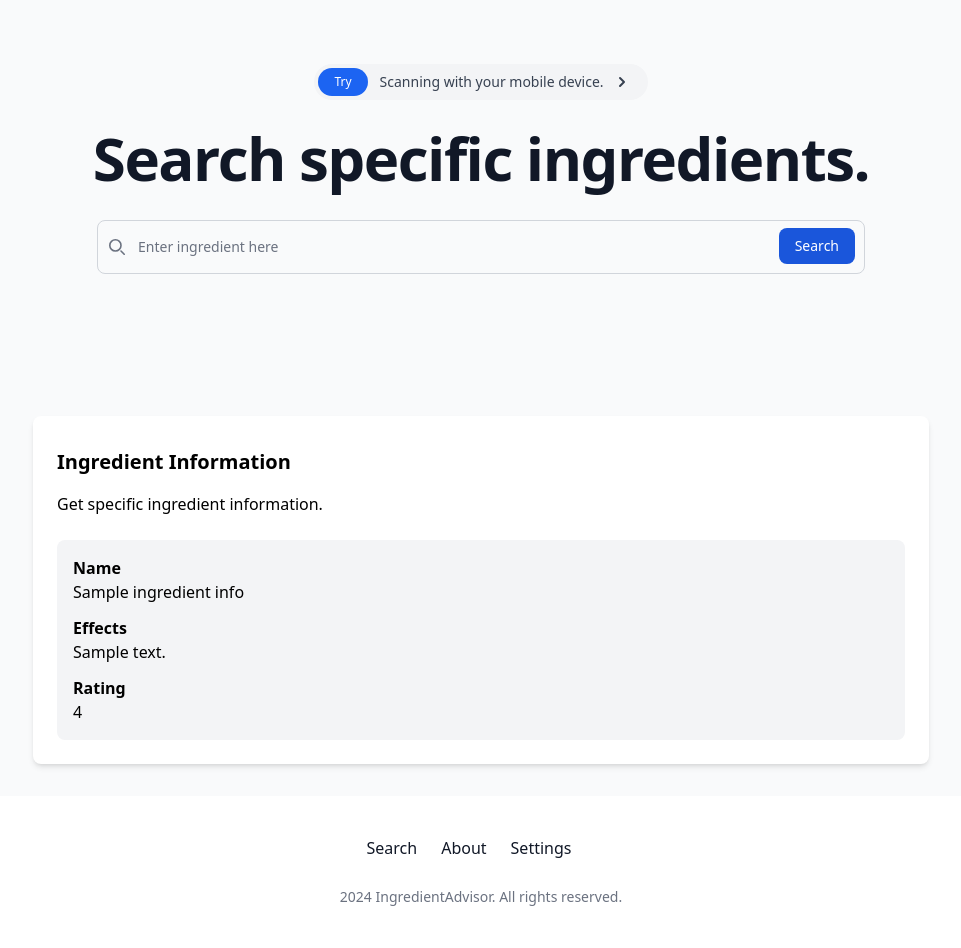
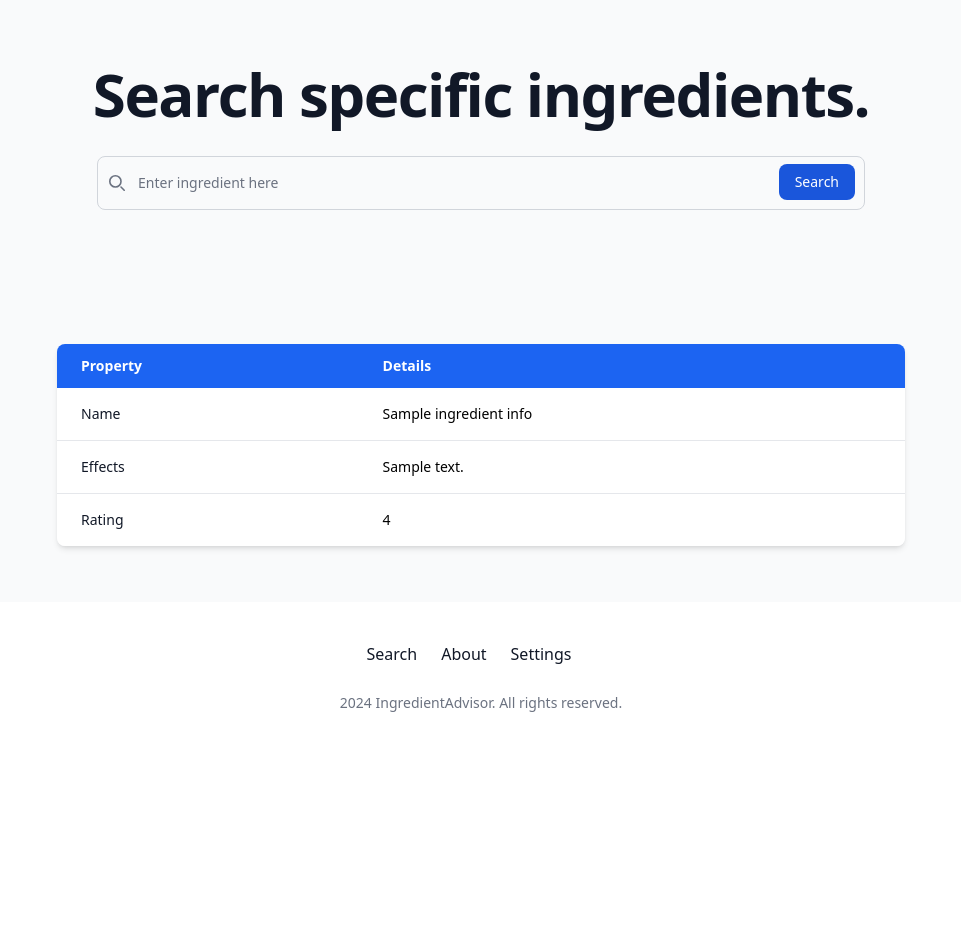
Before and after one commit to Pablosarti7/barcode-reader-web-app, a Flask app: template templates/search.html in a window 1280 px wide. Shown: the part 60-1008 px from the top of the page, without its empty margins (159-1120 px from the left). After the commit the page ends 772 px from the top, so only its background shows below. Run offline with Flask 2, Linux system fonts and the light colour scheme; tables that the repository leaves empty hold one stand-in row (values such as "Sample post"); the template is opened without the code that fills it: values that come from a table or form of the project are taken from there, most other values are stand-ins (such as "Sample title", 1, 10 or a date in 2020); some libraries are stand-ins or nearby versions.

Commit message:
Changes to the UI and UX

```diff
--- a/templates/navigation.html
+++ b/templates/navigation.html
@@ -34,6 +34,7 @@
                 <span class="self-center text-xl font-semibold whitespace-nowrap dark:text-black">Ingredient
                     Advisor</span>
             </a>
+            <!-- Mobile Menu -->
             <div class="flex items-center lg:order-2">
                 {% if not logged_in %}
                 <a href="{{ url_for('login') }}"
@@ -57,6 +58,7 @@
                     </svg>
                 </button>
             </div>
+            <!-- Desktop Menu -->
             <div class="hidden justify-between items-center w-full lg:flex lg:w-auto lg:order-1" id="mobile-menu-2">
                 <ul class="flex flex-col mt-4 font-medium lg:flex-row lg:space-x-8 lg:mt-0">
                     <li>
--- a/templates/search.html
+++ b/templates/search.html
@@ -83,6 +83,7 @@
         <section class="bg-gray-50 dark:bg-gray-900 max-h-80">
             <div class="py-8 px-4 mx-auto max-w-screen-xl text-center lg:py-16 lg:px-12">
                 <!-- Your main content here -->
+                <div class="lg:hidden">
                     <a href="{{ url_for('home') }}"
                         class="inline-flex justify-between items-center py-1 px-1 pr-4 mb-7 text-sm text-gray-700 bg-gray-100 rounded-full dark:bg-gray-300 dark:text-black hover:bg-gray-200"
                         role="alert">
@@ -95,6 +96,7 @@
                                 clip-rule="evenodd"></path>
                         </svg>
                     </a>
+                </div>
                 <h1
                     class="mb-4 text-4xl font-extrabold tracking-tight leading-none text-gray-900 md:text-5xl lg:text-6xl dark:text-black">
                     Search specific ingredients.</h1>
@@ -135,30 +137,53 @@
 
         <section class="bg-gray-50 dark:bg-gray-900 flex flex-col flex-grow">
 
-                <div class="flex justify-center mt-7 md:mt-24">
+            <div class="flex justify-center">
                 <div class="w-full max-w-4xl mx-auto mb-8">
-                        <div class="bg-white shadow-md rounded-lg overflow-hidden">
+                    <div class="overflow-hidden">
                         <div class="p-6">
-                                <h5 class="mt-2 text-xl font-semibold">Ingredient Information</h5>
-                                <p class="mt-4">Get specific ingredient information.</p>
-                                <div class="bg-gray-100 p-4 mt-6 rounded-lg">
+
                             {% if ingredient_info %}
-                                    <div class="mb-3">
-                                        <h6 class="font-semibold">Name</h6>
-                                        <p>{{ingredient_info['name']}}</p>
-                                    </div>
-                                    <div class="mb-3">
-                                        <h6 class="font-semibold">Effects</h6>
-                                        <p>{{ingredient_info['description']}}</p>
-                                    </div>
-                                    <div>
-                                        <h6 class="font-semibold">Rating</h6>
-                                        <p>{{ingredient_info['rating']}}</p>
+                            <div class="relative overflow-x-auto shadow-md sm:rounded-lg">
+                                <table class="w-full text-sm text-left">
+                                    <thead class="text-white bg-blue-600">
+                                        <tr>
+                                            <th scope="col" class="px-6 py-3">Property</th>
+                                            <th scope="col" class="px-6 py-3">Details</th>
+                                        </tr>
+                                    </thead>
+                                    <tbody>
+                                        <tr class="bg-white border-b hover:bg-gray-50">
+                                            <th scope="row" class="px-6 py-4 font-medium text-gray-900 whitespace-nowrap">
+                                                Name
+                                            </th>
+                                            <td class="px-6 py-4">
+                                                {{ingredient_info['name']}}
+                                            </td>
+                                        </tr>
+                                        <tr class="bg-white border-b hover:bg-gray-50">
+                                            <th scope="row" class="px-6 py-4 font-medium text-gray-900 whitespace-nowrap">
+                                                Effects
+                                            </th>
+                                            <td class="px-6 py-4">
+                                                {{ingredient_info['description']}}
+                                            </td>
+                                        </tr>
+                                        <tr class="bg-white hover:bg-gray-50">
+                                            <th scope="row" class="px-6 py-4 font-medium text-gray-900 whitespace-nowrap">
+                                                Rating
+                                            </th>
+                                            <td class="px-6 py-4">
+                                                {{ingredient_info['rating']}}
+                                            </td>
+                                        </tr>
+                                    </tbody>
+                                </table>
                             </div>
                             {% else %}
-                                    <p>Your ingredient information will appear here.</p>
+                            <div class="text-center p-6 bg-gray-50 rounded-lg border border-gray-200">
+                                <p class="text-gray-600">Your ingredient information will appear here.</p>
+                            </div>
                             {% endif %}
-                                </div>
                         </div>
                     </div>
                 </div>
--- a/templates/sidenavbar.html
+++ b/templates/sidenavbar.html
@@ -1,5 +1,5 @@
 <!-- Sidebar for larger screens -->
-<aside id="sidebar" class="hidden md:block w-64 h-max pb-12 bg-white dark:bg-gray-800 rounded">
+<aside id="sidebar" class="hidden md:block w-64 h-max pb-12 bg-white dark:bg-gray-800 rounded shadow">
     <div class="px-4 py-5 border-b border-gray-200 dark:border-gray-700">
         <h2 class="text-lg font-semibold text-gray-800 dark:text-white">Settings</h2>
     </div>
```
Also changed, not shown: templates/index.html (+17 -8 lines), templates/settings.html (+10 -22 lines), static/css/tailwind.css. Lines whose indentation alone changed are shown as unchanged.
